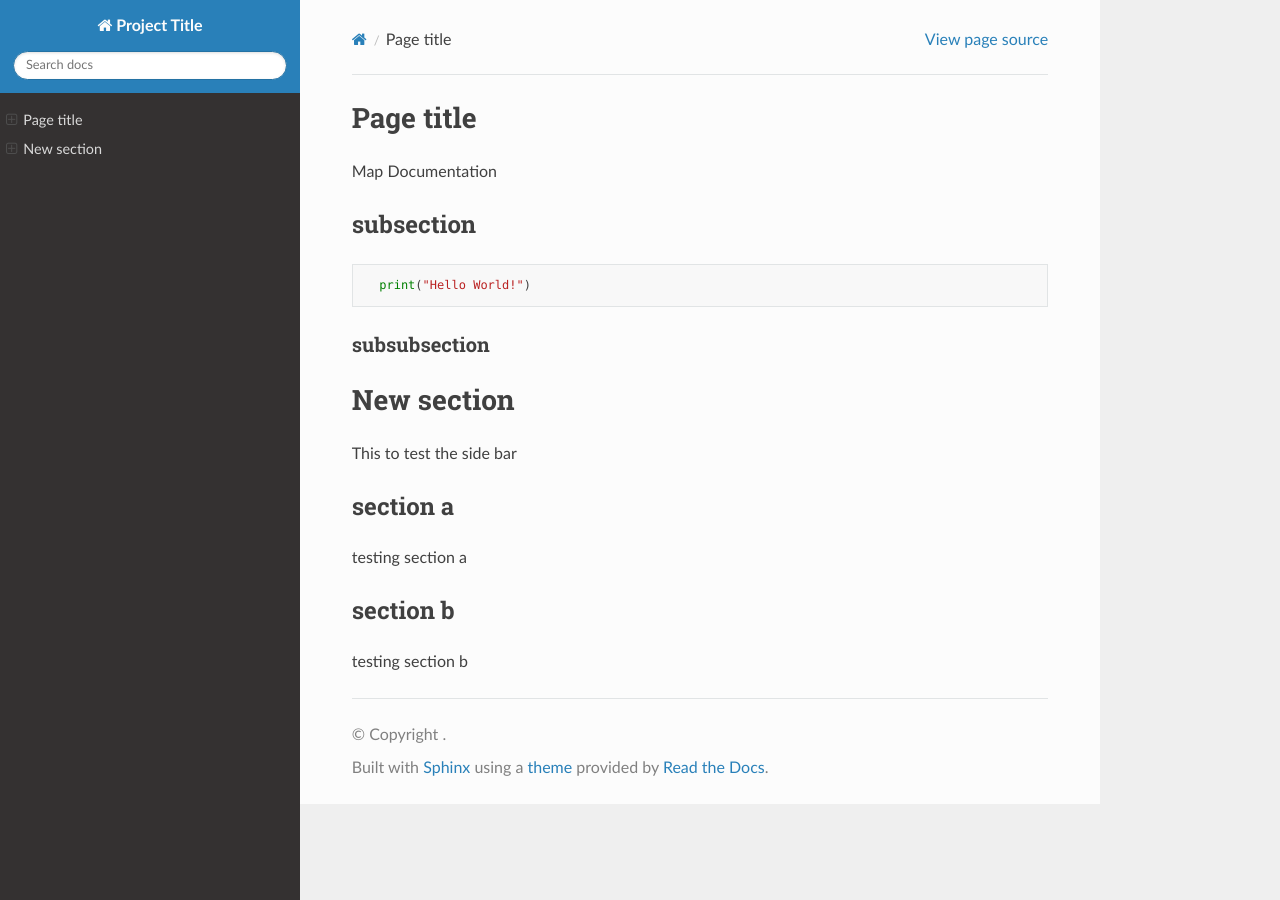
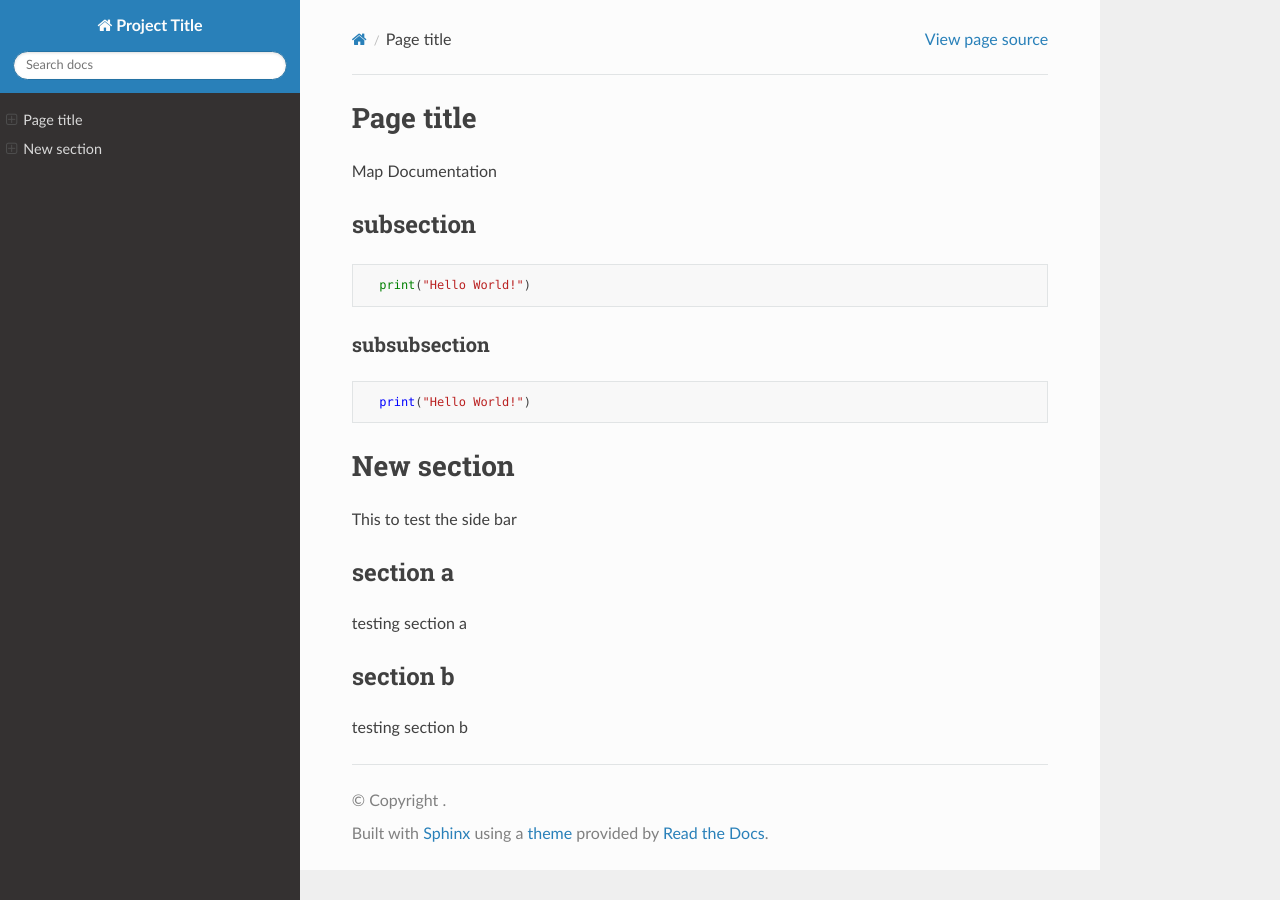
Before and after one commit to ajcecil/example_readthedocs, a Sphinx documentation site: the page built from docs/index.md, in a window 1280 px wide. Built offline with Sphinx 7.4.7 and the Read the Docs theme 3.1.0, drawn with Linux system fonts in a browser that asks for light colours.

Commit message:
Update index.md

````diff
--- a/docs/index.md
+++ b/docs/index.md
@@ -7,7 +7,9 @@ Map Documentation
   print("Hello World!")
 ```
 ### subsubsection
-
+``` R
+  print("Hello World!")
+```
 
 # New section
 This to test the side bar
````
